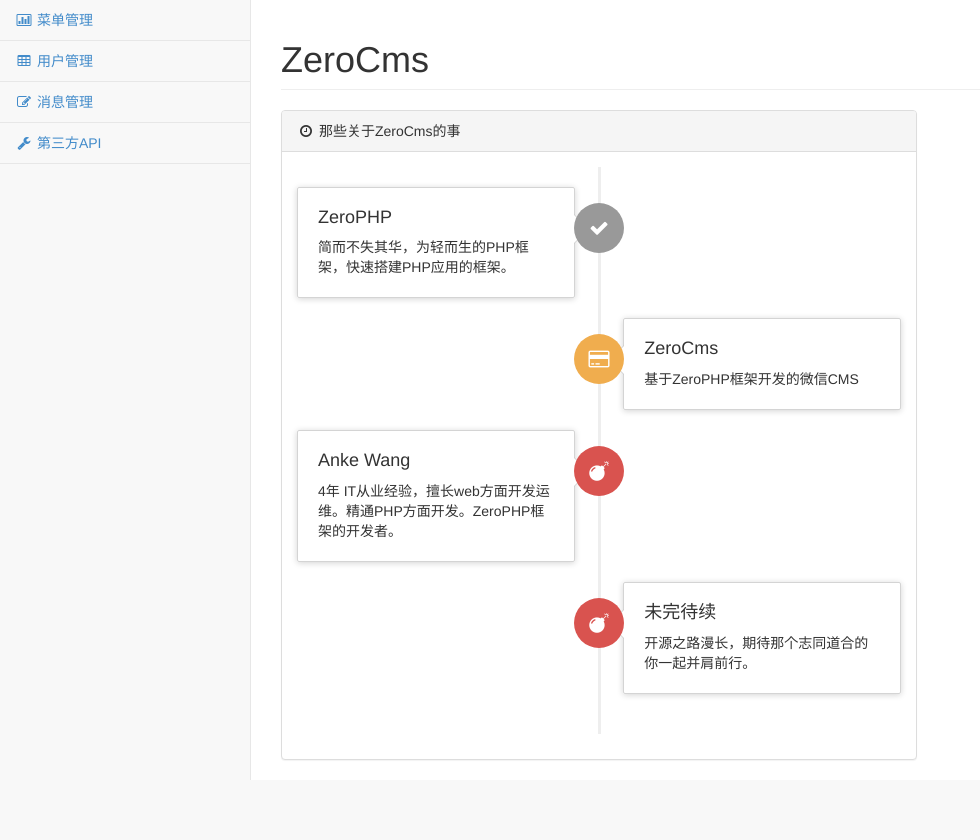
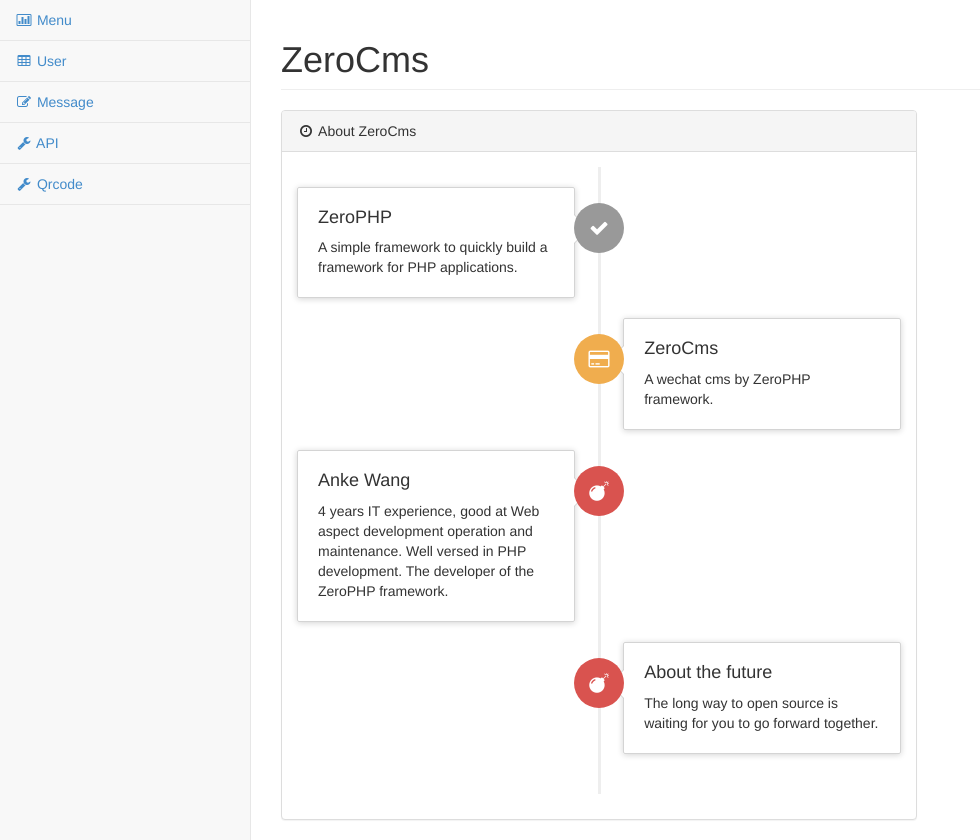
Before and after one commit to ankewk/ZeroCms, a PHP site: page /app/View/Index.tpl.php in a window 1280 px wide. Shown: the part 51-891 px from the top of the page, without its empty margins (0-980 px from the left). Before the commit the page ends 831 px from the top, so only its background shows below. Run offline with PHP 8.4, Linux system fonts and the light colour scheme.

Commit message:
en:edit language

```diff
--- a/app/View/API.tpl.php
+++ b/app/View/API.tpl.php
@@ -6,7 +6,7 @@
     <meta name="viewport" content="width=device-width, initial-scale=1">
     <meta name="description" content="">
     <meta name="author" content="">
-    <title>API管理</title>
+    <title>API</title>
     <link href="app/View/public/css/bootstrap.min.css" rel="stylesheet">
     <link href="app/View/public/css/plugins/metisMenu/metisMenu.min.css" rel="stylesheet">
     <link href="app/View/public/css/plugins/dataTables.bootstrap.css" rel="stylesheet">
@@ -20,7 +20,7 @@
     <div id="page-wrapper">
             <div class="row">
                 <div class="col-lg-12">
-                    <h1 class="page-header">API管理</h1>
+                    <h1 class="page-header">API</h1>
                 </div>
                 <!-- /.col-lg-12 -->
             </div>
--- a/app/View/Header.tpl.php
+++ b/app/View/Header.tpl.php
@@ -14,12 +14,12 @@
                     <i class="fa fa-user fa-fw"></i>  <i class="fa fa-caret-down"></i>
                 </a>
                 <ul class="dropdown-menu dropdown-user">
-                    <li><a href="https://ankewk.github.io/"><i class="fa fa-user fa-fw"></i>Anke博客</a>
+                    <li><a href="https://ankewk.github.io/"><i class="fa fa-user fa-fw"></i>Anke Blog</a>
                     </li>
-                    <li><a href="https://github.com/ankewk/ZeroPHP"><i class="fa fa-gear fa-fw"></i>ZeroPHP框架</a>
+                    <li><a href="https://github.com/ankewk/ZeroPHP"><i class="fa fa-gear fa-fw"></i>ZeroPHP Framework</a>
                     </li>
                     <li class="divider"></li>
-                    <li><a href="/userlogout"><i class="fa fa-sign-out fa-fw"></i>退出登陆</a>
+                    <li><a href="/userlogout"><i class="fa fa-sign-out fa-fw"></i>Exit</a>
                     </li>
                 </ul>
             </li>
@@ -29,19 +29,19 @@
             <div class="sidebar-nav navbar-collapse">
                 <ul class="nav" id="side-menu">
                     <li>
-                        <a href="/menu"><i class="fa fa-bar-chart-o fa-fw"></i> 菜单管理 </a>
+                        <a href="/menu"><i class="fa fa-bar-chart-o fa-fw"></i> Menu </a>
                     </li>
                     <li>
-                        <a href="/user"><i class="fa fa-table fa-fw"></i> 用户管理 </a>
+                        <a href="/user"><i class="fa fa-table fa-fw"></i> User </a>
                     </li>
                     <li>
-                        <a href="/news"><i class="fa fa-edit fa-fw"></i> 消息管理 </a>
+                        <a href="/news"><i class="fa fa-edit fa-fw"></i> Message </a>
                     </li>
                     <li>
-                        <a href="/api"><i class="fa fa-wrench fa-fw"></i> API管理 </a>
+                        <a href="/api"><i class="fa fa-wrench fa-fw"></i> API </a>
                     </li>
                     <li>
-                        <a href="/qrcode"><i class="fa fa-wrench fa-fw"></i> 二维码管理 </a>
+                        <a href="/qrcode"><i class="fa fa-wrench fa-fw"></i> Qrcode </a>
                     </li>
                 </ul>
             </div>
--- a/app/View/Index.tpl.php
+++ b/app/View/Index.tpl.php
@@ -17,53 +17,7 @@
 
 <body>
     <div id="wrapper">
-        <nav class="navbar navbar-default navbar-static-top" role="navigation" style="margin-bottom: 0">
-            <div class="navbar-header">
-                <button type="button" class="navbar-toggle" data-toggle="collapse" data-target=".navbar-collapse">
-                    <span class="sr-only">Toggle navigation</span>
-                    <span class="icon-bar"></span>
-                    <span class="icon-bar"></span>
-                    <span class="icon-bar"></span>
-                </button>
-                <a class="navbar-brand" href="">ZeroCms</a>
-            </div>
-            <ul class="nav navbar-top-links navbar-right">
-                <li class="dropdown">
-                    <a class="dropdown-toggle" data-toggle="dropdown" href="#">
-                        <i class="fa fa-user fa-fw"></i>  <i class="fa fa-caret-down"></i>
-                    </a>
-                    <ul class="dropdown-menu dropdown-user">
-                        <li><a href="https://ankewk.github.io/"><i class="fa fa-user fa-fw"></i>Anke博客</a>
-                        </li>
-                        <li><a href="https://github.com/ankewk/ZeroPHP"><i class="fa fa-gear fa-fw"></i>ZeroPHP框架</a>
-                        </li>
-                        <li class="divider"></li>
-                        <li><a href="/userlogout"><i class="fa fa-sign-out fa-fw"></i>退出登陆</a>
-                        </li>
-                    </ul>
-                </li>
-            </ul>
-
-            <div class="navbar-default sidebar" role="navigation">
-                <div class="sidebar-nav navbar-collapse">
-                    <ul class="nav" id="side-menu">
-                        <li>
-                            <a href="/menu"><i class="fa fa-bar-chart-o fa-fw"></i> 菜单管理 </a>
-                        </li>
-                        <li>
-                            <a href="/user"><i class="fa fa-table fa-fw"></i> 用户管理 </a>
-                        </li>
-                        <li>
-                            <a href="/news"><i class="fa fa-edit fa-fw"></i> 消息管理 </a>
-                        </li>
-                        <li>
-                            <a href="/api"><i class="fa fa-wrench fa-fw"></i> 第三方API </a>
-                        </li>
-                    </ul>
-                </div>
-            </div>
-        </nav>
-
+    <?php include_once "Header.tpl.php";?>
         <div id="page-wrapper">
             <div class="row">
                 <div class="col-lg-12">
@@ -74,7 +28,7 @@
                 <div class="col-lg-8">
                     <div class="panel panel-default">
                         <div class="panel-heading">
-                            <i class="fa fa-clock-o fa-fw"></i> 那些关于ZeroCms的事
+                            <i class="fa fa-clock-o fa-fw"></i> About ZeroCms
                         </div>
                         <div class="panel-body">
                             <ul class="timeline">
@@ -86,7 +40,7 @@
                                             <h4 class="timeline-title">ZeroPHP</h4>
                                         </div>
                                         <div class="timeline-body">
-                                            <p>简而不失其华，为轻而生的PHP框架，快速搭建PHP应用的框架。</p>
+                                            <p>A simple framework to quickly build a framework for PHP applications.</p>
                                         </div>
                                     </div>
                                 </li>
@@ -98,7 +52,7 @@
                                             <h4 class="timeline-title">ZeroCms</h4>
                                         </div>
                                         <div class="timeline-body">
-                                            <p>基于ZeroPHP框架开发的微信CMS</p>
+                                            <p>A wechat cms by ZeroPHP framework.</p>
                                         </div>
                                     </div>
                                 </li>
@@ -110,7 +64,7 @@
                                             <h4 class="timeline-title">Anke Wang</h4>
                                         </div>
                                         <div class="timeline-body">
-                                            <p>4年 IT从业经验，擅长web方面开发运维。精通PHP方面开发。ZeroPHP框架的开发者。</p>
+                                            <p>4 years IT experience, good at Web aspect development operation and maintenance. Well versed in PHP development. The developer of the ZeroPHP framework.</p>
                                         </div>
                                     </div>
                                 </li>
@@ -119,10 +73,10 @@
                                     </div>
                                     <div class="timeline-panel">
                                         <div class="timeline-heading">
-                                            <h4 class="timeline-title"> 未完待续 </h4>
+                                            <h4 class="timeline-title"> About the future </h4>
                                         </div>
                                         <div class="timeline-body">
-                                            <p>开源之路漫长，期待那个志同道合的你一起并肩前行。</p>
+                                            <p>The long way to open source is waiting for you to go forward together.</p>
                                         </div>
                                     </div>
                                 </li>
@@ -143,10 +97,7 @@
             <!-- /.row -->
         </div>
         <!-- /#page-wrapper -->
-
     </div>
-    <!-- /#wrapper -->
-
     <script src="app/View/public/js/jquery-1.11.0.js"></script>
     <script src="app/View/public/js/bootstrap.min.js"></script>
     <script src="app/View/public/js/plugins/metisMenu/metisMenu.min.js"></script>
@@ -154,7 +105,5 @@
     <script src="app/View/public/js/plugins/morris/morris.min.js"></script>
     <script src="app/View/public/js/plugins/morris/morris-data.js"></script>
     <script src="app/View/public/js/sb-admin-2.js"></script>
-
 </body>
-
 </html>
--- a/app/View/Menu.tpl.php
+++ b/app/View/Menu.tpl.php
@@ -6,7 +6,7 @@
     <meta name="viewport" content="width=device-width, initial-scale=1">
     <meta name="description" content="">
     <meta name="author" content="">
-    <title>菜单管理</title>
+    <title>Menu</title>
     <link href="app/View/public/css/bootstrap.min.css" rel="stylesheet">
     <link href="app/View/public/css/plugins/metisMenu/metisMenu.min.css" rel="stylesheet">
     <link href="app/View/public/css/plugins/dataTables.bootstrap.css" rel="stylesheet">
@@ -20,7 +20,7 @@
         <div id="page-wrapper">
             <div class="row">
                 <div class="col-lg-12">
-                    <h1 class="page-header">菜单管理</h1>
+                    <h1 class="page-header">Menu</h1>
                 </div>
                 <!-- /.col-lg-12 -->
             </div>
--- a/app/View/News.tpl.php
+++ b/app/View/News.tpl.php
@@ -6,7 +6,7 @@
     <meta name="viewport" content="width=device-width, initial-scale=1">
     <meta name="description" content="">
     <meta name="author" content="">
-    <title>消息管理</title>
+    <title>Message</title>
     <link href="app/View/public/css/bootstrap.min.css" rel="stylesheet">
     <link href="app/View/public/css/plugins/metisMenu/metisMenu.min.css" rel="stylesheet">
     <link href="app/View/public/css/plugins/dataTables.bootstrap.css" rel="stylesheet">
@@ -20,7 +20,7 @@
         <div id="page-wrapper">
             <div class="row">
                 <div class="col-lg-12">
-                    <h1 class="page-header">消息管理</h1>
+                    <h1 class="page-header">Message</h1>
                 </div>
                 <!-- /.col-lg-12 -->
             </div>
--- a/app/View/User.tpl.php
+++ b/app/View/User.tpl.php
@@ -6,7 +6,7 @@
     <meta name="viewport" content="width=device-width, initial-scale=1">
     <meta name="description" content="">
     <meta name="author" content="">
-    <title>用户管理</title>
+    <title>User</title>
     <link href="app/View/public/css/bootstrap.min.css" rel="stylesheet">
     <link href="app/View/public/css/plugins/metisMenu/metisMenu.min.css" rel="stylesheet">
     <link href="app/View/public/css/plugins/dataTables.bootstrap.css" rel="stylesheet">
@@ -20,7 +20,7 @@
         <div id="page-wrapper">
             <div class="row">
                 <div class="col-lg-12">
-                    <h1 class="page-header">用户管理</h1>
+                    <h1 class="page-header">User</h1>
                 </div>
                 <!-- /.col-lg-12 -->
             </div>
--- a/app/View/login.tpl.php
+++ b/app/View/login.tpl.php
@@ -19,7 +19,7 @@
             <div class="col-md-4 col-md-offset-4">
                 <div class="login-panel panel panel-default">
                     <div class="panel-heading">
-                        <h3 class="panel-title">ZeroCms Login</h3>
+                        <h3 class="panel-title">Welcome ZeroCms</h3>
                     </div>
                     <div class="panel-body">
                         <form role="form" action="/login" method="post">
```
Also changed, not shown: app/View/Qrcode.tpl.php (+3 -5 lines).
